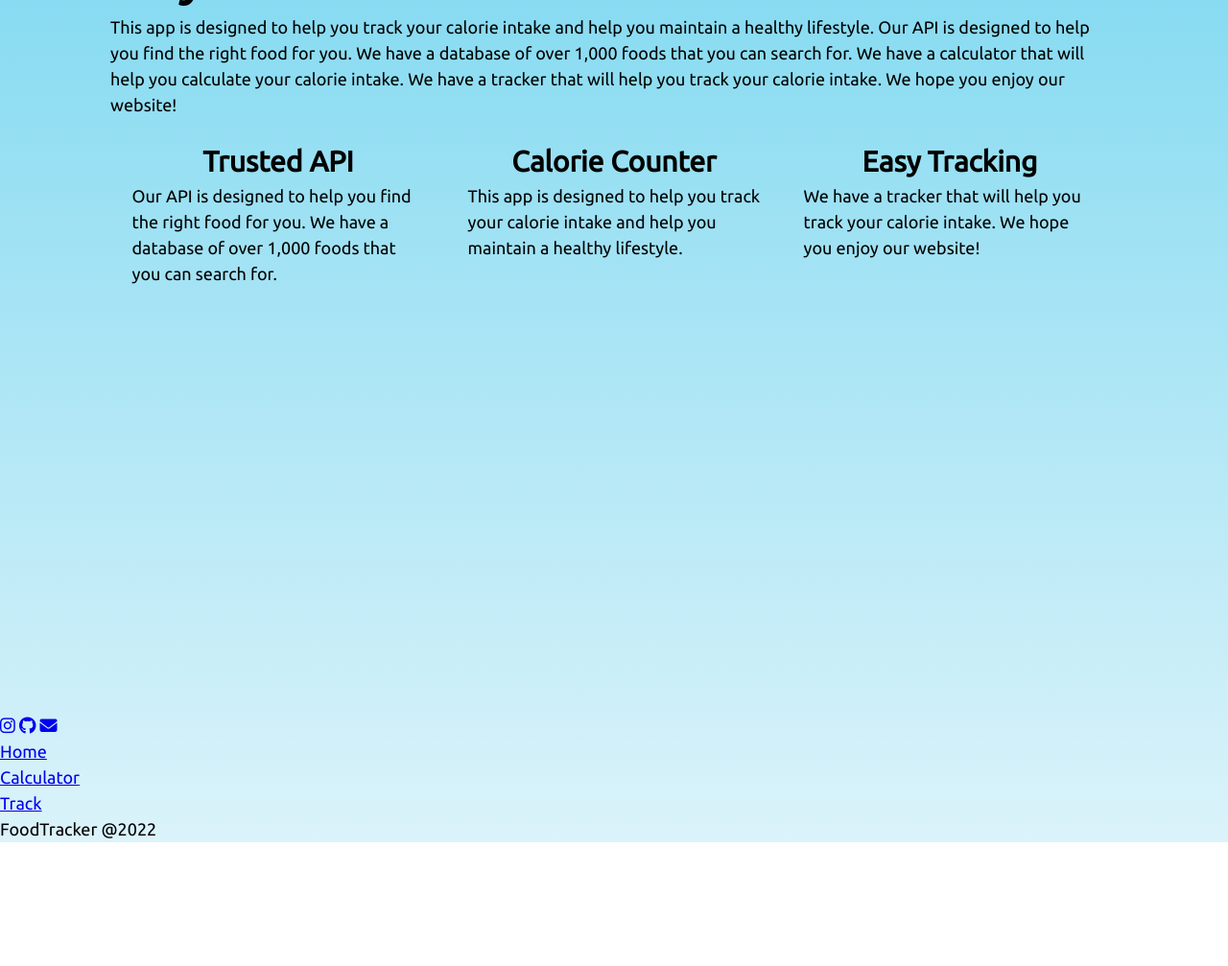
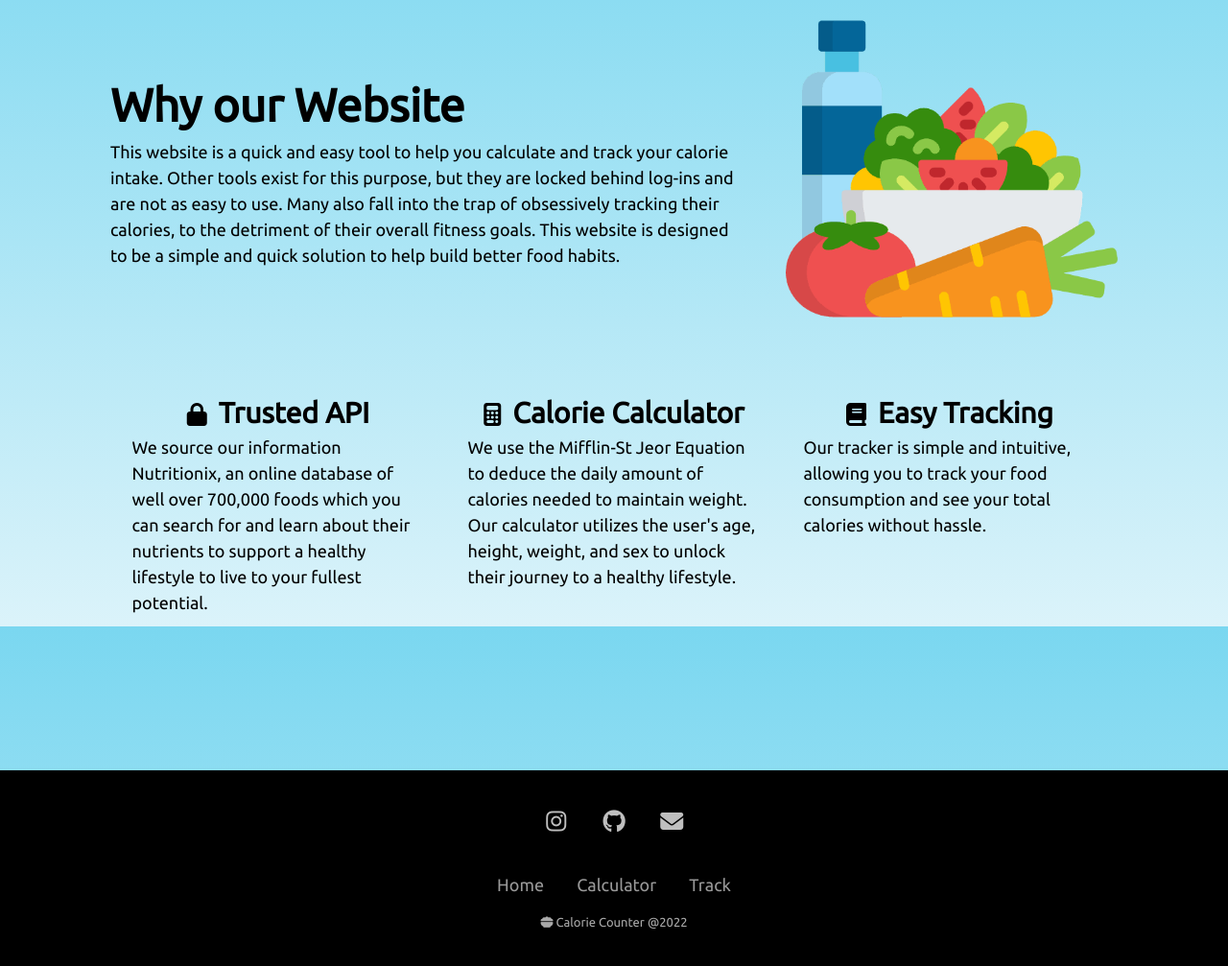
Before and after one commit to MuhammadArshad123/CalorieTracker, a plain HTML site: page index.html in a window 1280 px wide. Shown: the part 147-1154 px from the top of the page at 96% size. Before the commit the page ends 1025 px from the top, so only its background shows below. Drawn offline with Linux system fonts and the light colour scheme.

Commit message:
Finalized app

```diff
--- a/calculate.css
+++ b/calculate.css
@@ -6,12 +6,19 @@
     padding: 0;
 }
 
+html{
+    height:100%;
+}
 body {
+    height: 100%;
+    margin: 0;
     font-family: 'Ubuntu', sans-serif;
     font-size: 18px;
     line-height: 1.5;
     background: -webkit-linear-gradient(#7AD7F0, #DBF3FA );
-    animation: transitionIn 0.5s;
+    background-attachment: fixed;
+    background-repeat: no-repeat;
+    animation: transitionIn 0.3s;
 }
 
 /*  */
@@ -204,6 +211,10 @@ form .button input {
     background:#000000;
 }
 
+form .button input:hover {
+    background: #0052A2;
+}
+
 .totalAmount {
     display: flex;
     text-align: center;
@@ -211,6 +222,80 @@ form .button input {
     align-items: center;
 }
 
+.footer {
+
+    padding: 40px 0;
+    background-color: #000000;
+}
+
+.footer .social {
+    text-align: center;
+    padding-bottom: 25px;
+    color: #4b4c4d;
+}
+
+.footer .social a {
+    font-size: 24px;
+    color: inherit;
+    border: 1px solid rgb(0, 0, 0);
+    width: 40px;
+    height:40px;
+    line-height: 3px;
+    display: inline-block;
+    text-align: center;
+    border-radius: 50%;
+    margin: 0 8px;
+    opacity: 0.75;
+
+}
+
+.footer .social a:hover {
+    opacity: 0.9;
+
+}
+
+.footer ul {
+    margin-top: 0;
+    padding: 0;
+    list-style: none;
+    font-size: 18px;
+    line-height: 1.6;
+    margin-bottom:0;
+    text-align: center;
+}
+
+.footer .social i {
+    color: white;
+}
+
+.footer .social i:hover {
+    color: #7AD7F0
+}
+
+.footer ul li a{
+    color: white;
+    text-decoration: none;
+    opacity: 0.6;
+}
+
+.footer ul li {
+    display: inline-block;
+    padding: 0 15px;
+}
+
+.footer ul li a:hover {
+    opacity: 1;
+    color: #7AD7F0
+
+}
+
+.footer .copyright {
+    margin-top: 15px;
+    text-align: center;
+    font-size: 13px;
+    color: #aaa;
+}
+
 @media (max-width: 584px) {
     .container {
         max-width: 100%;
--- a/calculator.js
+++ b/calculator.js
@@ -2,6 +2,7 @@ const btn = document.querySelector(".btn")
 
 
 btn.addEventListener("click", e => {
+    e.preventDefault();
     const age = document.getElementById("age").value
     const height = document.getElementById("height").value
     const weight = document.getElementById("weight").value
--- a/index.css
+++ b/index.css
@@ -8,11 +8,19 @@
     padding: 0;
 }
 
+html{
+    height:100%;
+}
 body {
+    height: 100%;
+    margin: 0;
     font-family: 'Ubuntu', sans-serif;
     font-size: 18px;
     line-height: 1.5;
     background: -webkit-linear-gradient(#7AD7F0, #DBF3FA );
+    background-attachment: fixed;
+    background-repeat: no-repeat;
+    animation: transitionIn 0.3s;
 }
 
 .homepage{
@@ -47,6 +55,7 @@ ul {
     font-size: 30px;
     font-weight: bold;
     height: 90px;
+    margin-bottom:2em;
 }
 
 .navbar a {
@@ -78,11 +87,8 @@ ul {
 }
 
 .header {
-
-
     color: rgb(0, 0, 0);
     min-width: 400px;
-
 }
 
 .header h1 {
@@ -90,6 +96,7 @@ ul {
 }
 
 .header img {
+    padding-left:3em;
     max-width: 400px;
 }
 
@@ -101,6 +108,8 @@ ul {
 
 .info .container {
     display: grid;
+    margin-top: 2em;
+
     grid-template-columns: 2fr 2fr 2fr;
 }
 
@@ -113,9 +122,11 @@ ul {
     overflow: hidden;
 }
 
-
-
-
+h2 i{
+    color: rgb(0, 0, 0);
+    font-size: 1.5rem;
+    margin-right: 0.5em;
+}
 
 .box h2{
     text-align: center;
@@ -165,3 +176,77 @@ ul {
     border-radius:0.5rem;
     width:80%;
 }
+
+.footer {
+
+    padding: 40px 0;
+    background-color: #000000;
+}
+
+.footer .social {
+    text-align: center;
+    padding-bottom: 25px;
+    color: #4b4c4d;
+}
+
+.footer .social a {
+    font-size: 24px;
+    color: inherit;
+    border: 1px solid rgb(0, 0, 0);
+    width: 40px;
+    height:40px;
+    line-height: 3px;
+    display: inline-block;
+    text-align: center;
+    border-radius: 50%;
+    margin: 0 8px;
+    opacity: 0.75;
+
+}
+
+.footer .social a:hover {
+    opacity: 0.9;
+
+}
+
+.footer ul {
+    margin-top: 0;
+    padding: 0;
+    list-style: none;
+    font-size: 18px;
+    line-height: 1.6;
+    margin-bottom:0;
+    text-align: center;
+}
+
+.footer .social i {
+    color: white;
+}
+
+.footer .social i:hover {
+    color: #7AD7F0
+}
+
+.footer ul li a{
+    color: white;
+    text-decoration: none;
+    opacity: 0.6;
+}
+
+.footer ul li {
+    display: inline-block;
+    padding: 0 15px;
+}
+
+.footer ul li a:hover {
+    opacity: 1;
+    color: #7AD7F0
+
+}
+
+.footer .copyright {
+    margin-top: 15px;
+    text-align: center;
+    font-size: 13px;
+    color: #aaa;
+}
--- a/index.html
+++ b/index.html
@@ -37,34 +37,31 @@
         <div>
           <h1 class="background-text">Why our Website</h1>
           <p>
-            This app is designed to help you track your calorie intake and help you maintain a healthy lifestyle.
-            Our API is designed to help you find the right food for you. We have a database of over 1,000 foods that you can search for.
-            We have a calculator that will help you calculate your calorie intake. We have a tracker that will help you track your calorie intake.
-            We hope you enjoy our website!
+            This website is a quick and easy tool to help you calculate and track your calorie intake. Other tools exist for this purpose, but they are locked behind log-ins and are not as easy to use. Many also fall into the trap of obsessively tracking their calories, to the detriment of their overall fitness goals. This website is designed to be a simple and quick solution to help build better food habits.
           </p>
         </div>
-        <img src="" alt="" />
+        <img src="arrayofFruits.png" alt="" />
       </div>
     </header>
 
     <section class="info">
       <div class="container">
         <div class="box">
-          <h2>Trusted API</h2>
+          <h2><i class="fa-solid fa-lock"></i>Trusted API</h2>
           <p>
-            Our API is designed to help you find the right food for you. We have a database of over 1,000 foods that you can search for.
+            We source our information Nutritionix, an online database of well over 700,000 foods which you can search for and learn about their nutrients to support a healthy lifestyle to live to your fullest potential.
           </p>
         </div>
         <div class="box">
-          <h2>Calorie Counter</h2>
+          <h2>
+            <i class="fa-solid fa-calculator"></i>Calorie Calculator</h2>
           <p>
-            This app is designed to help you track your calorie intake and help you maintain a healthy lifestyle.
-          </p>
+            We use the Mifflin-St Jeor Equation to deduce the daily amount of calories needed to maintain weight. Our calculator utilizes the user's age, height, weight, and sex to unlock their journey to a healthy lifestyle.
         </div>
         <div class="box">
-          <h2>Easy Tracking</h2>
+          <h2><i class="fa-solid fa-book"></i>Easy Tracking</h2>
           <p>
-            We have a tracker that will help you track your calorie intake. We hope you enjoy our website!
+            Our tracker is simple and intuitive, allowing you to track your food consumption and see your total calories without hassle.
           </p>
         </div>
       </div>
@@ -73,23 +70,23 @@
 
     <section class="footer">
       <div class="social">
-        <a href="#"><i class="fa-brands fa-instagram"></i></a>
-        <a href="#"><i class="fa-brands fa-github"></i></a>
+        <a href="https://www.instagram.com/vsaucek_89/" target="_blank"><i class="fa-brands fa-instagram"></i></a>
+        <a href="https://github.com/MuhammadArshad123" target="_blank"><i class="fa-brands fa-github"></i></a>
         <a href="#"><i class="fa-solid fa-envelope"></i></a>
       </div>
       <ul class="list">
         <li>
-            <a href="#">Home</a>
+            <a href="index.html">Home</a>
         </li>
         <li>
-          <a href="#">Calculator</a>
+          <a href="calculator.html">Calculator</a>
       </li>
       <li>
-        <a href="#">Track</a>
+        <a href="tracker.html">Track</a>
       </li>
       </ul>
       <p class="copyright">
-          FoodTracker @2022
+        <i class="fa-solid fa-bowl-food"></i> Calorie Counter @2022
       </p>
   </section>
 
--- a/tracker.css
+++ b/tracker.css
@@ -6,16 +6,20 @@
     padding: 0;
 }
 
+html {
+    height: 100%;
+}
+
 body {
+    height: 100%;
+    margin: 0;
     font-family: 'Ubuntu', sans-serif;
     font-size: 18px;
     line-height: 1.5;
     background: -webkit-linear-gradient(#7AD7F0, #DBF3FA );
+    background-attachment: fixed;
+    background-repeat: no-repeat;
     animation: transitionIn 0.3s;
-}
-
-.tracker{
-    height:100vh;
 }
 
 .container {
@@ -84,6 +88,7 @@ ul {
     border-radius:0.5rem;
     color:black;
     width:80%;
+    box-shadow: 0px 0px 10px rgba(0, 0, 0, 0.3);
 }
 
 .searchInput{
@@ -118,6 +123,7 @@ ul {
     border-radius:0.5rem;
     width:80%;
     max-width:80%;
+    box-shadow: 0px 0px 10px rgba(0, 0, 0, 0.3);
 }
 
 .foodItem{
@@ -139,11 +145,18 @@ ul {
     margin:0.5rem;
 }
 
+
 .total{
     text-align: center;
     margin: 2em auto;
     width:80%;
     background:white;
+}
+
+.total{
+    box-shadow: 0px 0px 10px rgba(0, 0, 0, 0.3);
+    border-radius:2rem;
+    margin-bottom:4em;
 }
 
 .totalValues{
@@ -152,8 +165,83 @@ ul {
     align-items: center;
     margin: 0 auto;
     width:80%;
+    min-height:3em;
 }
 
 .totalValues h3{
     font-weight:normal;
 }
+
+.footer {
+
+    padding: 40px 0;
+    background-color: #000000;
+}
+
+.footer .social {
+    text-align: center;
+    padding-bottom: 25px;
+    color: #4b4c4d;
+}
+
+.footer .social a {
+    font-size: 24px;
+    color: inherit;
+    border: 1px solid rgb(0, 0, 0);
+    width: 40px;
+    height:40px;
+    line-height: 3px;
+    display: inline-block;
+    text-align: center;
+    border-radius: 50%;
+    margin: 0 8px;
+    opacity: 0.75;
+
+}
+
+.footer .social a:hover {
+    opacity: 0.9;
+
+}
+
+.footer ul {
+    margin-top: 0;
+    padding: 0;
+    list-style: none;
+    font-size: 18px;
+    line-height: 1.6;
+    margin-bottom:0;
+    text-align: center;
+}
+
+.footer .social i {
+    color: white;
+}
+
+.footer .social i:hover {
+    color: #7AD7F0
+}
+
+.footer ul li a{
+    color: white;
+    text-decoration: none;
+    opacity: 0.6;
+}
+
+.footer ul li {
+    display: inline-block;
+    padding: 0 15px;
+}
+
+.footer ul li a:hover {
+    opacity: 1;
+    color: #7AD7F0
+
+}
+
+.footer .copyright {
+    margin-top: 15px;
+    text-align: center;
+    font-size: 13px;
+    color: #aaa;
+}
```
Also changed, not shown: calculator.html (+26 -0 lines), tracker.js (+11 -8 lines), arrayofFruits.png (added).
